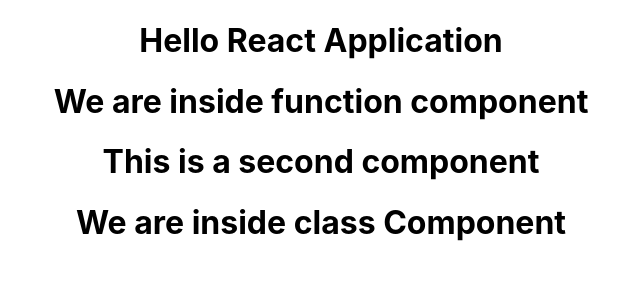
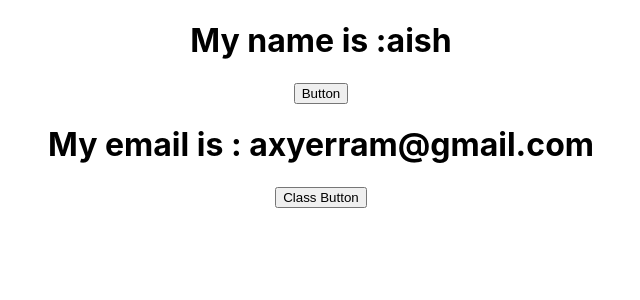
Before and after one commit to Aishwarya-yerram/python_react_app, a React (Create React App) app in the folder python_react_app/react-app/: page / in a window 1280 px wide. Shown: the top 300 px of the page, without its empty margins (319-959 px from the left). Built offline with nearby package versions, Linux system fonts and the light colour scheme.

Commit message:
added event handling changes

```diff
--- a/python_react_app/react-app/src/App.js
+++ b/python_react_app/react-app/src/App.js
@@ -1,18 +1,19 @@
 import logo from './logo.svg';
 import './App.css';
 import Hello from './components/Hello';
-import FunComponent from './components/FunComponent';
 import MyClass from './components/MyClass';
 
 function App() {
+
+  function clicked() {
+    alert('class button is clicked')
+  }
+
+
   return (
     <div className="App">
-      <h1>
-        Hello React Application
-      </h1>
-      <Hello/>
-      <FunComponent/>
-      <MyClass/>
+      <Hello name="aish"/>
+      <MyClass email="axyerram@gmail.com" myclick={clicked}/>
     </div>
   );
 }
--- a/python_react_app/react-app/src/components/Hello.js
+++ b/python_react_app/react-app/src/components/Hello.js
@@ -1,8 +1,16 @@
 import React from 'react'
 
-function Hello(){
+function Hello(props){
+
+	function ButtonClick() {
+		alert('Button is clicked');
+	}
+
 	return (
-		<h1> We are inside function component</h1>
+		<div>
+			<h1>My name is :{props.name} </h1>
+			<button onClick={ButtonClick}> Button </button>
+		</div>
 	)
 }
 
--- a/python_react_app/react-app/src/components/MyClass.js
+++ b/python_react_app/react-app/src/components/MyClass.js
@@ -4,8 +4,12 @@
 class MyClass extends Component {
 
 	render(){
+
 		return(
-			<h1> We are inside class Component </h1>
+			<div>
+				<h1> My email is : {this.props.email} </h1>
+				<button onClick={this.props.myclick}> Class Button</button>
+			</div>
 		)
 	}
 }
```
